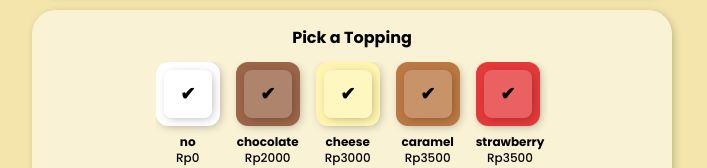
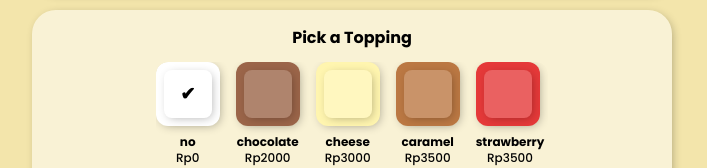
Before and after one commit to plirapli/order-your-milkshake, a React (Create React App) app: page /topping in a window 1280 px wide. Shown: the part 542-710 px from the top of the page, without its empty margins (288-995 px from the left). Built offline with nearby package versions, Linux system fonts and the light colour scheme.

Commit message:
edit purgecss completed

```diff
--- a/src/components/Topping.js
+++ b/src/components/Topping.js
@@ -15,6 +15,8 @@ export default function Topping({_topping, setJuice, setToppingPrice}) {
     setJuice(prevState => ({...prevState, topping: toppingPicked.name}))
   }
 
+  const optionSelected = (topping, trueVal, falseVal) => _topping === topping ? trueVal : falseVal
+
   return (
     <>
       <h2 className="mb-3 font-bold">Pick a Topping</h2>
@@ -22,8 +24,8 @@ export default function Topping({_topping, setJuice, setToppingPrice}) {
         {toppings.map(topping => (
           <div key={topping.name} className="flex flex-col items-center-center pr-1 pb-1 mr-3 last:mr-0">
             <button onClick={() => pickedHandler(topping)} className={`mb-2 w-16 h-16 px-2 bg-topping-${topping.name} rounded-xl shadow focus:outline-none`}>
-              <div className="w-full h-12 text-lg font-bold flex justify-center items-center shadow rounded-lg bg-white bg-opacity-20">
-                <p className={`${_topping === topping.name ? 'text-opacity-100' : 'text-opacity-0'} transition-all`}>✔</p>
+              <div className="w-full h-12 flex justify-center items-center shadow rounded-lg bg-white bg-opacity-20">
+                <p className={`${optionSelected(topping.name, 'opacity-100', 'opacity-0')} text-lg font-bold transition-all`}>✔</p>
               </div>
             </button>
             <p className="text-center text-xs font-bold">{topping.name}</p>
--- a/tailwind.config.js
+++ b/tailwind.config.js
@@ -6,8 +6,10 @@ module.exports = {
         [
           'bg-vanilla-500', 'bg-chocolate-500', 'bg-strawberry-500', 'bg-greentea-500',
           'bg-mango-500', 'bg-mint-500', 'bg-banana-500', 'bg-blueberry-500',
+          'bg-topping-vanilla', 'bg-topping-chocolate', 'bg-topping-cheese',
+          'bg-topping-caramel', 'bg-topping-strawberry',
           'fill-vanilla', 'fill-chocolate', 'fill-strawberry', 'fill-greentea',
-          'fill-mango', 'fill-mint', 'fill-banana', 'fill-blueberry'
+          'fill-mango', 'fill-mint', 'fill-banana', 'fill-blueberry',
         ],
     }
   },
```
Also changed, not shown: 1 other file (tests, documents, lock files or other folders).
